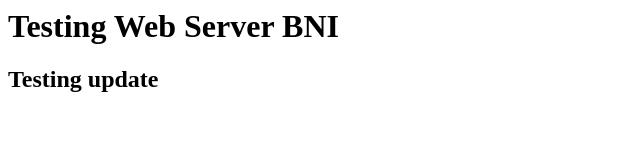
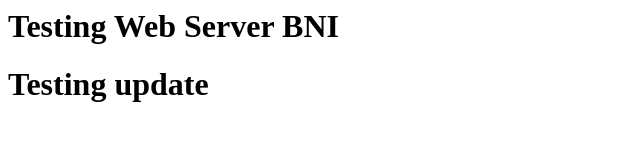
Before and after one commit to savirajatnika/bnicicd, a plain HTML site: page index.html in a window 1280 px wide. Shown: the whole page, without its empty margins (0-640 px from the left). Drawn offline with Linux system fonts and the light colour scheme.

Commit message:
testing7

```diff
--- a/index.html
+++ b/index.html
@@ -4,6 +4,6 @@
 <body>
 </body>
 <h1> Testing Web Server BNI </h1>
-<h2> Testing update </h2>
+<h1> Testing update </h1>
 </body>
 </HTML>
```
